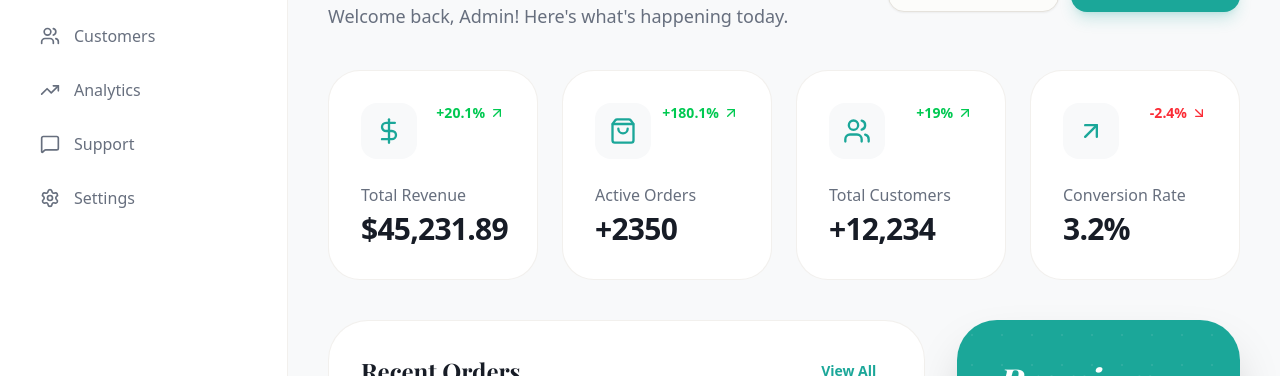
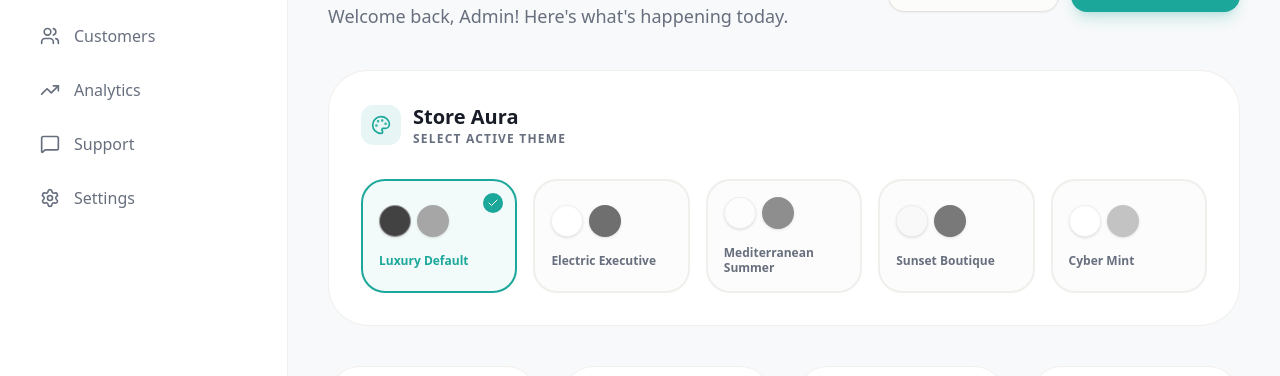
Before and after one commit to Ansari839/watch-store, a Next.js app: page /admin in a window 1280 px wide. Shown: the part 254-630 px from the top of the page. Built offline with nearby package versions, Linux system fonts and the light colour scheme; no server answers; the database is empty; a web font is replaced by a local one.

Commit message:
feat: Implement core application layout with context providers, seed initial database with admin user and product data, and create an admin dashboard for order management.

```diff
--- a/prisma/seed.ts
+++ b/prisma/seed.ts
@@ -1,14 +1,29 @@
 import { PrismaClient } from "@prisma/client";
+import bcrypt from "bcryptjs";
 
 const prisma = new PrismaClient();
 
 async function main() {
     // Clean up
+    await prisma.user.deleteMany();
     await prisma.orderItem.deleteMany();
     await prisma.order.deleteMany();
     await prisma.review.deleteMany();
     await prisma.product.deleteMany();
     await prisma.category.deleteMany();
+
+    // Create Admin User
+    const hashedPassword = await bcrypt.hash("admin123", 10);
+    await prisma.user.create({
+        data: {
+            name: "Admin User",
+            email: "abdullahansari839@gmail.com",
+            password: hashedPassword,
+            role: "ADMIN",
+        },
+    });
+
+    console.log("Admin user created: abdullahansari839@gmail.com / admin123");
 
     // Categories
     const men = await prisma.category.create({
--- a/src/app/admin/page.tsx
+++ b/src/app/admin/page.tsx
@@ -14,6 +14,8 @@ import {
 import { Button } from "@/components/ui/button";
 import { useState, useEffect } from "react";
 import { toast } from "sonner";
+import { useTheme } from "@/context/ThemeContext";
+import { Palette, Check } from "lucide-react";
 
 const stats = [
     { label: "Total Revenue", value: "$45,231.89", change: "+20.1%", positive: true, icon: DollarSign },
@@ -77,6 +79,17 @@ export default function AdminDashboardPage() {
             default: return 'bg-gray-500/10 text-gray-500';
         }
     };
+
+    const themes = [
+        { id: "default", name: "Luxury Default", color: "bg-[#174e4c]", accent: "bg-[#f59e0b]" },
+        { id: "executive", name: "Electric Executive", color: "bg-white", accent: "bg-[#6366f1]" },
+        { id: "summer", name: "Mediterranean Summer", color: "bg-[#fffdf5]", accent: "bg-[#00b5ad]" },
+        { id: "sunset", name: "Sunset Boutique", color: "bg-[#faf9f6]", accent: "bg-[#ff5a1f]" },
+        { id: "cyber", name: "Cyber Mint", color: "bg-white", accent: "bg-[#00ffab]" },
+    ] as const;
+
+    const { theme: currentTheme, setTheme } = useTheme();
+
     return (
         <div className="space-y-10">
             {/* Welcome */}
@@ -90,6 +103,43 @@ export default function AdminDashboardPage() {
                     <Button className="rounded-2xl h-12 px-6 bg-primary font-bold shadow-lg shadow-primary/20">Add New Product</Button>
                 </div>
             </div>
+
+            {/* Store Aura Selection */}
+            <section className="bg-white dark:bg-card p-8 rounded-[2.5rem] border border-border/50 shadow-soft">
+                <div className="flex items-center gap-3 mb-8">
+                    <div className="w-10 h-10 rounded-xl bg-primary/10 flex items-center justify-center text-primary">
+                        <Palette className="w-5 h-5" />
+                    </div>
+                    <div>
+                        <h2 className="text-xl font-bold">Store Aura</h2>
+                        <p className="text-xs text-muted-foreground uppercase tracking-widest font-bold">Select Active Theme</p>
+                    </div>
+                </div>
+
+                <div className="grid grid-cols-2 md:grid-cols-5 gap-4">
+                    {themes.map((t) => (
+                        <button
+                            key={t.id}
+                            onClick={() => setTheme(t.id)}
+                            className={`group relative p-4 rounded-3xl border-2 transition-all duration-300 text-left ${currentTheme === t.id ? "border-primary bg-primary/5" : "border-border/50 hover:border-primary/30 bg-muted/20"
+                                }`}
+                        >
+                            <div className="flex flex-col gap-4">
+                                <div className="flex gap-1.5 grayscale group-hover:grayscale-0 transition-all">
+                                    <div className={`w-8 h-8 rounded-lg ${t.color} border border-border/50 shadow-sm`} />
+                                    <div className={`w-8 h-8 rounded-lg ${t.accent} shadow-sm`} />
+                                </div>
+                                <span className={`text-xs font-bold leading-tight ${currentTheme === t.id ? "text-primary" : "text-muted-foreground"}`}>{t.name}</span>
+                            </div>
+                            {currentTheme === t.id && (
+                                <div className="absolute top-3 right-3 w-5 h-5 rounded-full bg-primary text-white flex items-center justify-center">
+                                    <Check className="w-3 h-3" />
+                                </div>
+                            )}
+                        </button>
+                    ))}
+                </div>
+            </section>
 
             {/* Stats Grid */}
             <div className="grid grid-cols-1 md:grid-cols-2 lg:grid-cols-4 gap-6">
--- a/src/app/layout.tsx
+++ b/src/app/layout.tsx
@@ -22,6 +22,7 @@ export const metadata: Metadata = {
 import { CartProvider } from "@/context/CartContext";
 import { WishlistProvider } from "@/context/WishlistContext";
 import { AuthProvider } from "@/components/providers/AuthProvider";
+import { ThemeProvider } from "@/context/ThemeContext";
 import { Toaster } from "sonner";
 
 export default function RootLayout({
@@ -32,6 +33,7 @@ export default function RootLayout({
   return (
     <html lang="en" suppressHydrationWarning>
       <body className={`${playfair.variable} ${inter.variable} font-sans bg-background text-foreground antialiased`}>
+        <ThemeProvider>
           <AuthProvider>
             <WishlistProvider>
               <CartProvider>
@@ -42,6 +44,7 @@ export default function RootLayout({
               </CartProvider>
             </WishlistProvider>
           </AuthProvider>
+        </ThemeProvider>
       </body>
     </html>
   );
```
Lines whose indentation alone changed are shown as unchanged.
